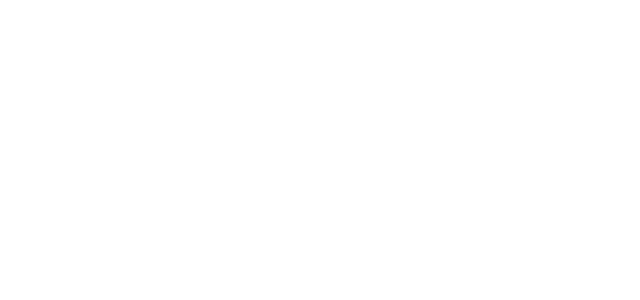
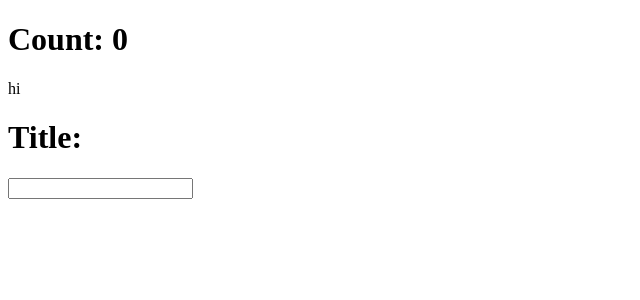
Before and after one commit to myat-su-mon/typescript-tuto, a React (Vite) app: page / in a window 1280 px wide. Shown: the top 300 px of the page, without its empty margins (0-640 px from the left). Built offline with nearby package versions, Linux system fonts and the light colour scheme.

Commit message:
defining type of usestate hooks and generic type

```diff
--- a/src/App2.tsx
+++ b/src/App2.tsx
@@ -1,5 +1,58 @@
+import { useState } from "react";
+import Child2 from "./Child2";
+
+interface BasicType {
+  id: number;
+  name: string;
+}
+interface User extends BasicType {
+  email: string;
+  password: string;
+}
+
+interface Product extends BasicType {
+  price: number;
+}
+
 const App2 = () => {
-  return <div>App2</div>;
+  //   const [user, setUser] = useState<User>({
+  //     id: 1,
+  //     name: "su",
+  //     email: "su@gmail.com",
+  //     password: "hello",
+  //   });
+  const [product, setProduct] = useState<Product>({
+    id: 1,
+    name: "shirt",
+    price: 1200,
+  });
+
+  const [count, setCount] = useState<number>(0);
+  const [title, setTitle] = useState<string>("");
+
+  const changeTitle = (e: React.ChangeEvent<HTMLInputElement>) => {
+    setTitle(e.target.value);
+  };
+
+  const numbers: number[] = [1, 2, 3];
+  const names: string[] = ["chris", "james", "john"];
+  const users: User[] = [
+    {
+      id: 1,
+      name: "su",
+      email: "su@gmail.com",
+      password: "hello",
+    },
+  ];
+
+  return (
+    <div>
+      <h1>Count: {count}</h1>
+      <Child2 names={users} />
+      <h1>Title: {title}</h1>
+      <input type="text" value={title} onChange={(e) => changeTitle(e)} />
+    </div>
+  );
 };
 
 export default App2;
--- /dev/null
+++ b/src/Child2.tsx
@@ -0,0 +1,14 @@
+interface CountFunc {
+  setCount: React.Dispatch<React.SetStateAction<number>>;
+}
+
+interface Final<T> {
+  names: T[];
+}
+
+const Child2 = <T extends string | number | {}>({ names }: Final<T>) => {
+  console.log(names);
+  return <div>hi</div>;
+};
+
+export default Child2;
--- a/src/main.tsx
+++ b/src/main.tsx
@@ -1,6 +1,6 @@
 import React from "react";
 import ReactDOM from "react-dom/client";
-import App from "./App1";
+import App from "./App2";
 
 ReactDOM.createRoot(document.getElementById("root") as HTMLElement).render(
   <React.StrictMode>
```
Also changed, not shown: src/Layout.tsx (added, +11 -0 lines).
